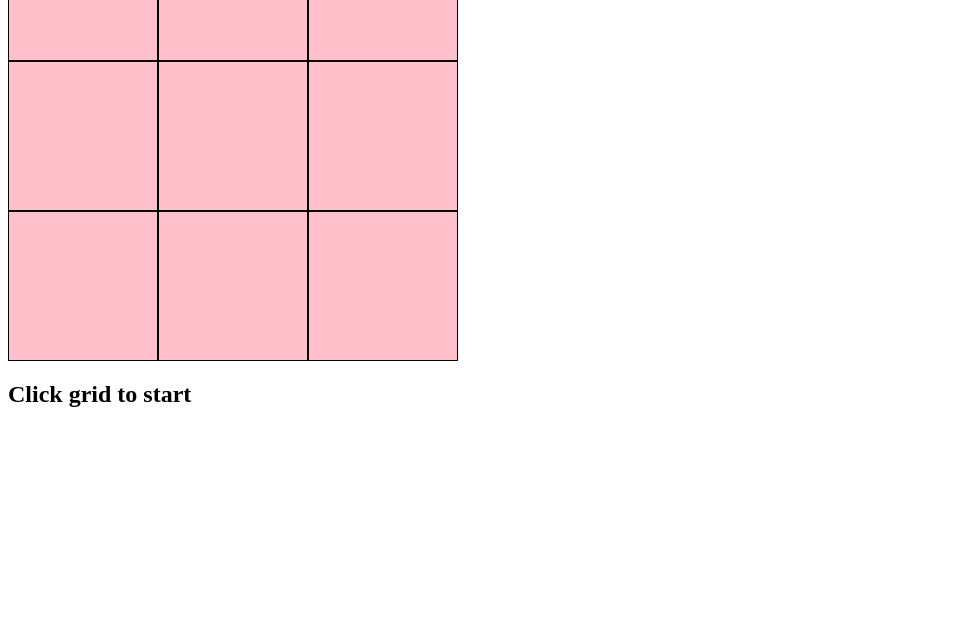
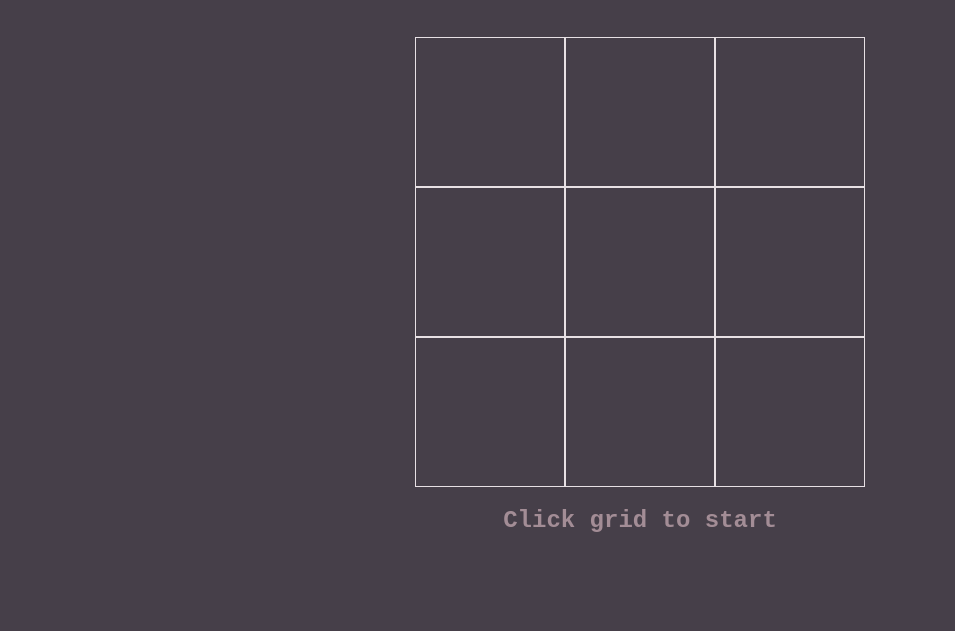
Before and after one commit to Hvbert1/tic-tac-toe, a plain HTML site: page index.html in a window 1280 px wide. Shown: the part 169-800 px from the top of the page, without its empty margins (0-955 px from the left). Drawn offline with Linux system fonts and the light colour scheme.

Commit message:
change colour + layout

```diff
--- a/style.css
+++ b/style.css
@@ -1,3 +1,24 @@
+* {
+    font-family: "Space Mono", monospace;
+}
+
+body {
+    display: flex;
+    background-color: #463F49;
+    flex-direction: column;
+    align-items: center;
+
+}
+
+h1 {
+    color: #E7E0E4;
+    font-size: 5rem;
+}
+
+h2 {
+    color: #A38D96;
+}
+
 #game {
     display: grid;
     grid-template: repeat(3, 150px) / repeat(3, 150px);
@@ -7,7 +28,8 @@
     display: flex;
     justify-content: center;
     align-items: center;
-    border: 1px solid black;
-    background-color: pink;
+    border: 1px solid #E7E0E4;
+    color: #F4D018;
+    background-color: #463F49;
     font-size: 4rem;
 }
```
